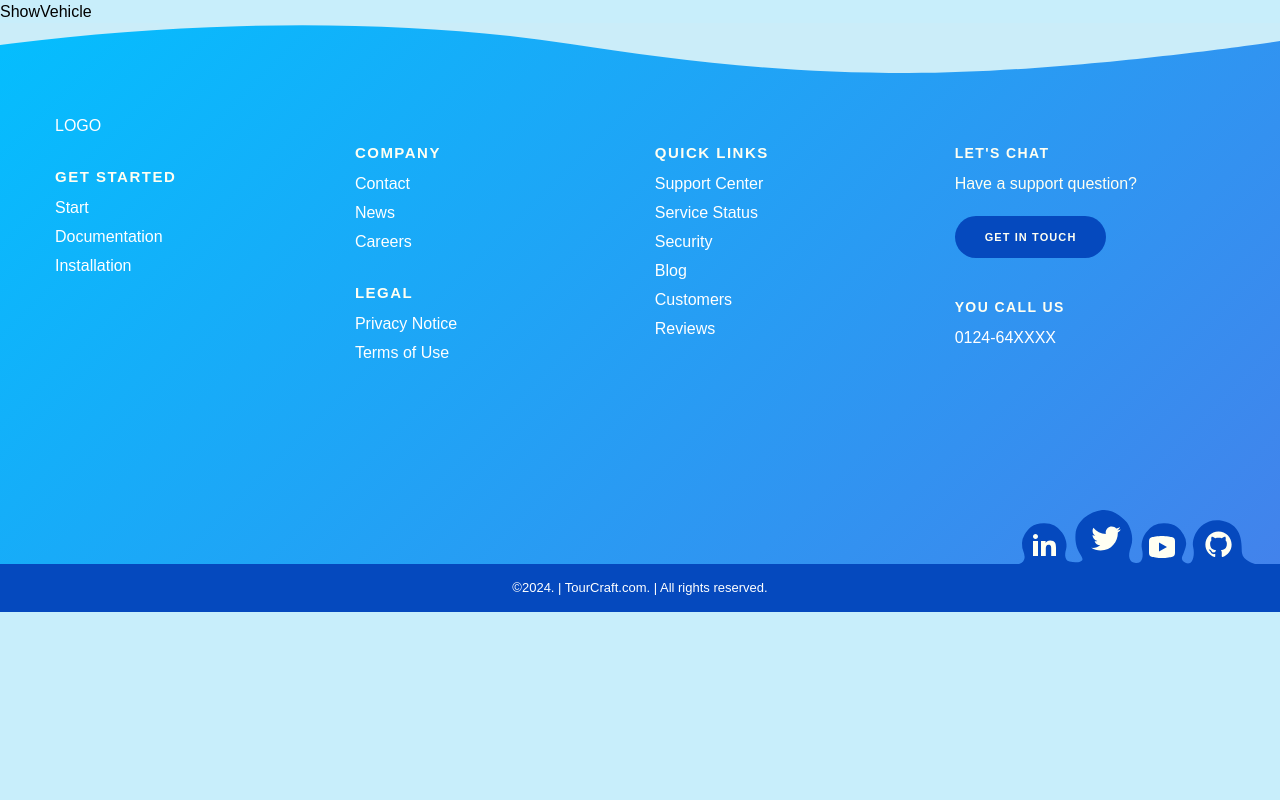
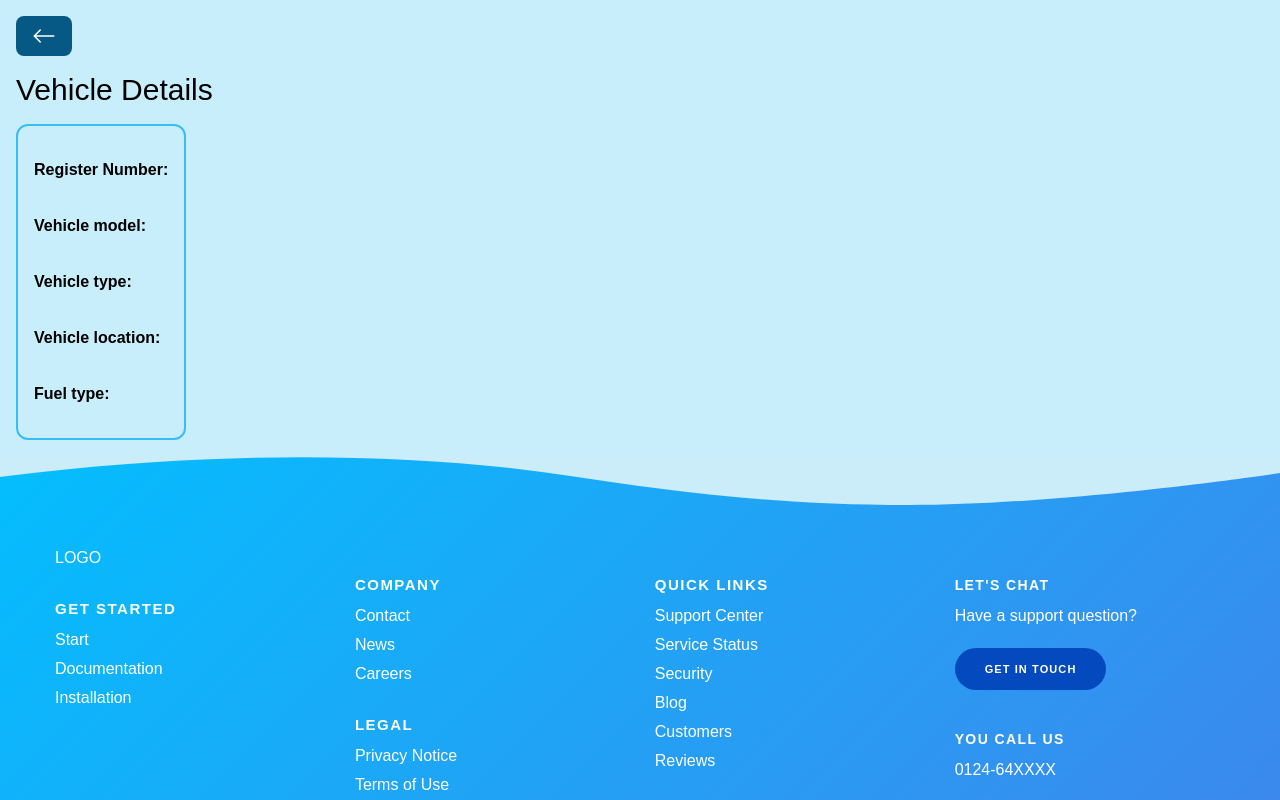
Before and after one commit to malakasadeep/ITP24_B9_09_Tourism_Management_System-MERN, a React (Vite) app in the folder client/: page /Vehicle/get/1 in a window 1280 px wide. Shown: the top 800 px of the page. Built offline with nearby package versions, Linux system fonts and the light colour scheme; no server answers; a web font is replaced by a local one.

Commit message:
create backButton and showVehicle

```diff
--- /dev/null
+++ b/client/src/components/VehicleManagement/BackButton.jsx
@@ -0,0 +1,15 @@
+import { Link } from "react-router-dom";
+import {BsArrowLeft} from 'react-icons/bs';
+
+const BackButton = ({destination = '/vehicle'}) => {
+    return(
+        <div className='flex'>
+            <Link to={destination}
+                className='bg-sky-800 text-white px-4 py-2 rounded-lg w-fit'>
+                <BsArrowLeft className='text-2xl '/>
+            </Link>
+        </div>
+    )
+}
+
+export default BackButton;
--- a/client/src/pages/VehicleManagement/ShowVehicle.jsx
+++ b/client/src/pages/VehicleManagement/ShowVehicle.jsx
@@ -1,8 +1,55 @@
-import React from 'react'
+import React, { useState, useEffect } from 'react'
+import axios from 'axios'
+import { useParams } from 'react-router-dom'
+import BackButton from '../../components/VehicleManagement/BackButton'
 
-function ShowVehicle() {
+
+
+const ShowVehicle = () => {
+  const [vehicle, setVehicle] = useState();
+  const [loading, setLoading] = useState(false);
+  const { id } = useParams();
+
+  useEffect(() => {
+    setLoading(true);
+    axios
+   .get(`/api/vehicle/${id}`)
+   .then((res) => {
+        setVehicle(res.data);
+        setLoading(false);
+      })
+   .catch((err) => {
+        console.log(err);
+      });
+  });
+
   return (
-    <div>ShowVehicle</div>
+    <div className='p-4'>
+    <BackButton/>
+    <h1 className='text-3xl my-4'>Vehicle Details</h1>
+    <div className='flex flex-col border-2 border-sky-400 rounded-xl w-fit p-4'>
+      <div className='my-4'>
+        <span className='font-bold'>Register Number:</span>
+        <span>{vehicle?.registerNumber}</span>
+    </div>
+    <div className='my-4'>
+      <span className='font-bold'>Vehicle model:</span>
+      <span>{vehicle?.model}</span>
+    </div>
+    <div className='my-4'>
+      <span className='font-bold'>Vehicle type:</span>
+      <span>{vehicle?.type}</span>
+    </div>
+    <div className='my-4'>
+      <span className='font-bold'>Vehicle location:</span>
+      <span>{vehicle?.location}</span>
+    </div>
+    <div className='my-4'>
+      <span className='font-bold'>Fuel type:</span>
+      <span>{vehicle?.fuelType}</span>
+    </div>
+    </div>
+    </div>
   )
 }
 
```
